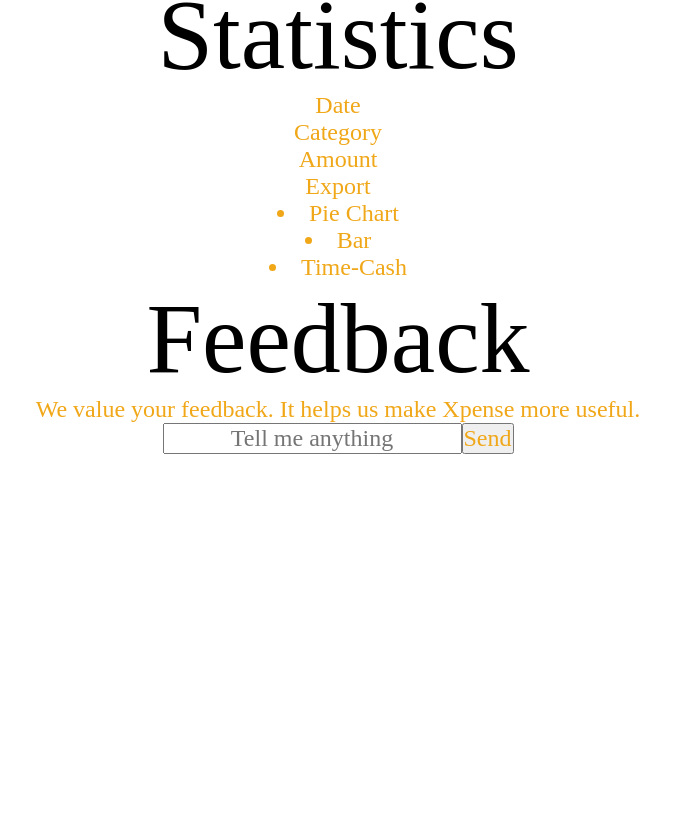
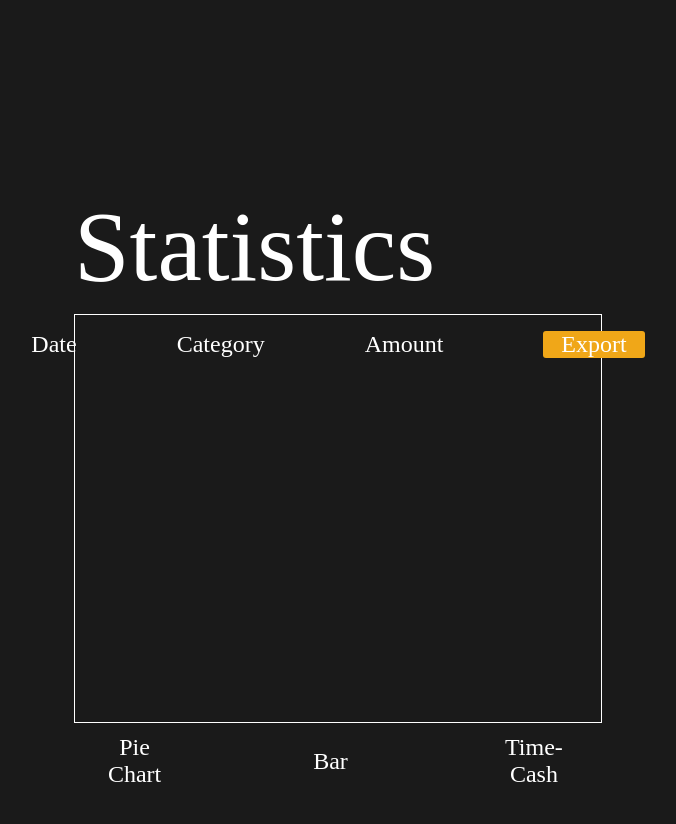
Before and after one commit to mutabazichristian/Xpense, a React (Create React App) app in the folder client/: page / in a window 1280 px wide. Shown: the part 3016-3840 px from the top of the page, without its empty margins (302-978 px from the left). Before the commit the page ends 3470 px from the top, so only its background shows below. Built offline with nearby package versions, Linux system fonts and the light colour scheme; no server answers; a web font is replaced by a local one.

Commit message:
finishig up the statistics section of home page

```diff
--- a/client/src/Components/DataDisplay.js
+++ b/client/src/Components/DataDisplay.js
@@ -8,7 +8,7 @@ function DataDisplay(){
                 <li>Date</li>
                 <li>Category</li>
                 <li>Amount</li>
-                <li>Export</li>
+                <li className="export-btn">Export</li>
             </ul>
         </div>
     )
--- a/client/src/Components/StatisticsPage.js
+++ b/client/src/Components/StatisticsPage.js
@@ -4,15 +4,15 @@ import DataDisplay from "./DataDisplay";
 function StatisticsPage() {
 
     return (
-        <div className="statics-page">
+        <div className="statistics-page">
             <div className="statistics-container">
                 <h1>Statistics</h1>
                 <DataDisplay/>
-                <div className="chart-type-list">
+                <ul className="chart-type-list">
                     <li>Pie Chart</li>
                     <li>Bar</li>
                     <li>Time-Cash</li>
-                </div>
+                </ul>
             </div>
 
         </div>
--- a/client/src/index.css
+++ b/client/src/index.css
@@ -296,3 +296,93 @@ h1 {
 }
 
 /*STATISTICS PAGE*/
+.statistics-page {
+  display: flex;
+  width: 100%;
+  height: 1024px;
+  padding: 106px 176px;
+  flex-direction: column;
+  justify-content: center;
+  align-items: flex-start;
+  gap: 10px;
+  flex-shrink: 0;
+  background: #1A1A1A;
+
+}
+
+.statistics-container {
+  display: flex;
+  height: 100%;
+  flex-direction: column;
+  width: 100%;
+  padding: 106px 200px;
+  align-items: flex-start;
+  gap: 10px;
+  flex-shrink: 0;
+}
+
+.statistics-container h1 {
+  color: #FFF;
+  display: flex;
+  justify-content: center;
+  align-items: center;
+  gap: 10px;
+}
+
+.data-display {
+  display: flex;
+  padding: 0px 6px;
+  justify-content: space-between;
+  align-items: flex-start;
+  flex: 1 0 0;
+  align-self: stretch;
+  border: 1px solid #FFF;
+  color: #FFF;
+}
+
+.statistics-filter-list {
+  display: flex;
+  width: 100%;
+  height: 58px;
+  padding: 13px 0px;
+  justify-content: center;
+  align-items: center;
+  gap: 100px;
+  list-style-type: none;
+}
+
+.statistics-filter-list li {
+  color: #FFF;
+
+}
+
+.export-btn {
+  display: flex;
+  padding: 0px 18px;
+  justify-content: center;
+  align-items: center;
+  gap: 10px;
+  border-radius: 3px;
+  background: #F0A718;
+}
+
+.chart-type-list {
+  display: flex;
+  width: 100%;
+  height: 56px;
+  padding: 13px 0px;
+  justify-content: center;
+  align-items: center;
+  gap: 100px;
+  flex-shrink: 0;
+}
+
+.chart-type-list li {
+  color: #FFF;
+  display: flex;
+  padding: 0px 18px;
+  align-items: center;
+  gap: 10px;
+}
+
+/*FEEDBACK PAGE*/
```
